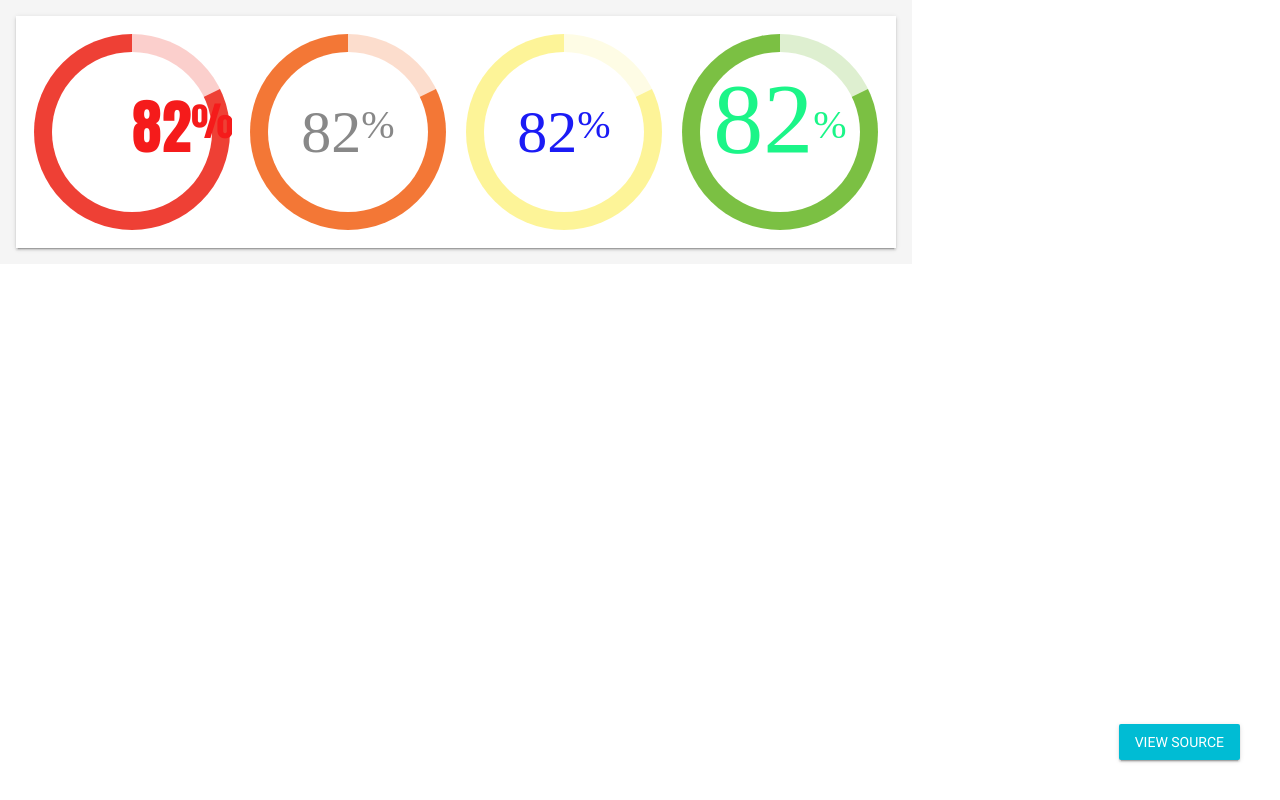
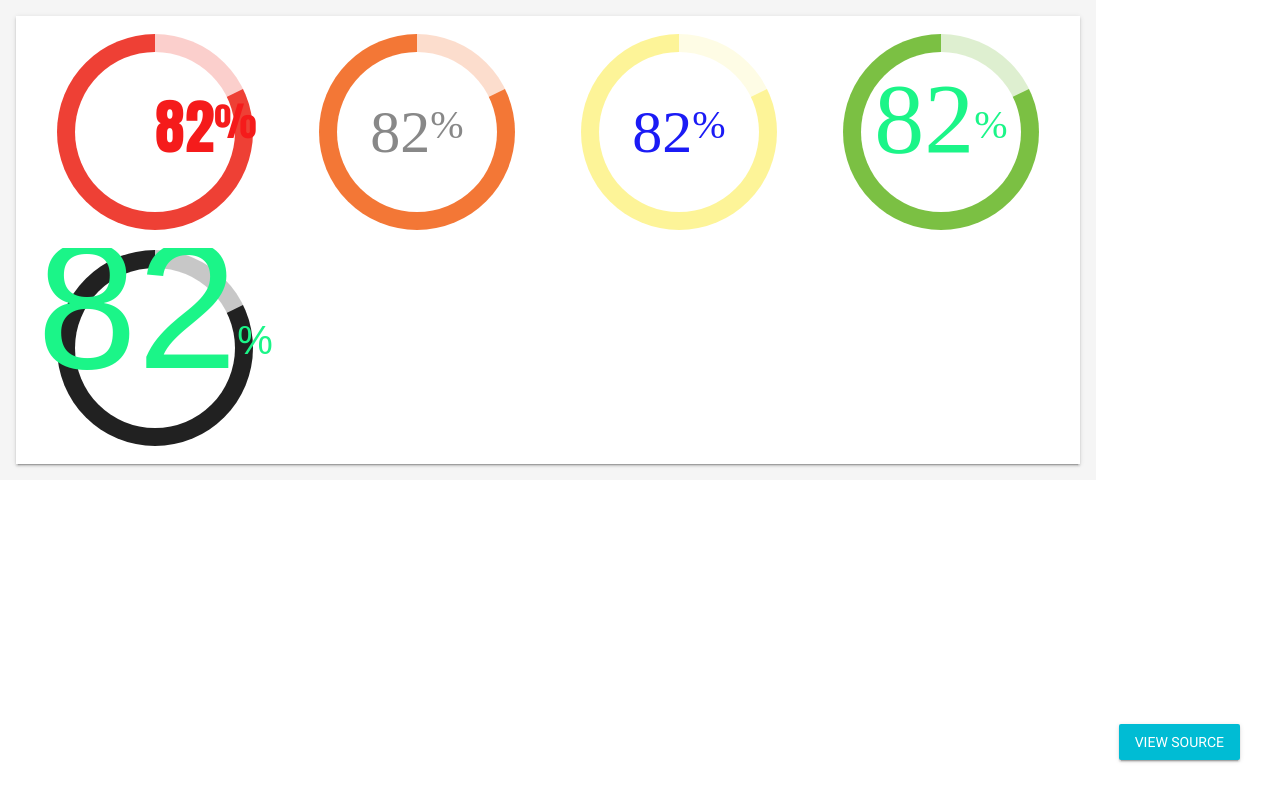
Before and after one commit to nikscrits/materialdesignlite, a plain HTML site: page ucesncr/platforms/browser/www/index.html in a window 1280 px wide. Drawn offline with nearby package versions, Linux system fonts and the light colour scheme.

Commit message:
Edited final piechart

```diff
--- a/ucesncr/platforms/browser/www/index.html
+++ b/ucesncr/platforms/browser/www/index.html
@@ -80,6 +80,10 @@
               <use xlink:href="#piechart" mask="url(#piemask)" />
               <text x="0.5" y="0.5" font-family="Trattatello" font-size="0.5" fill="#1bf588 " text-anchor="middle" dy="0.1">82<tspan dy="-0.07" font-size="0.2">%</tspan></text>
             </svg>
+			<svg fill="currentColor" width="200px" height="200px" viewBox="0 0 1 1" class="demo-chart mdl-cell mdl-cell--4-col mdl-cell--3-col-desktop">
+              <use xlink:href="#piechart" mask="url(#piemask)" />
+              <text x="0.5" y="0.5" font-family="Arial" font-size="0.9" fill="#1bf588 " text-anchor="middle" dy="0.1">82<tspan dy="-0.07" font-size="0.2">%</tspan></text>
+            </svg>
           </div>
             </div>
           </div>
```
Also changed, not shown: ucesncr/www/index.html (+1 -1 lines).
